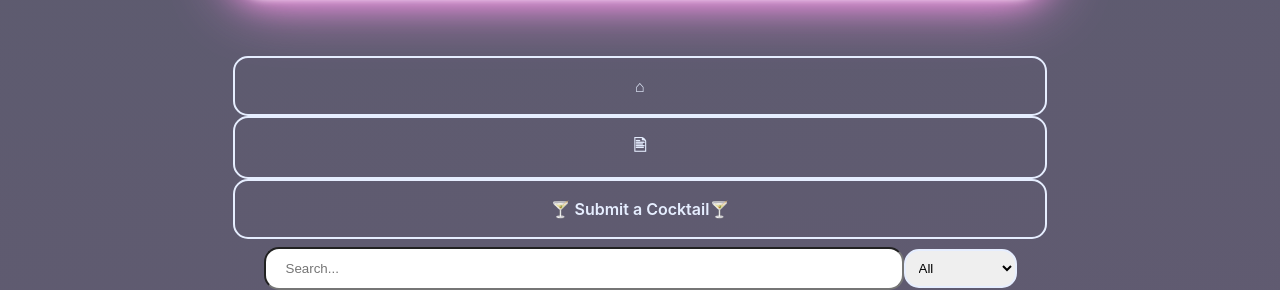
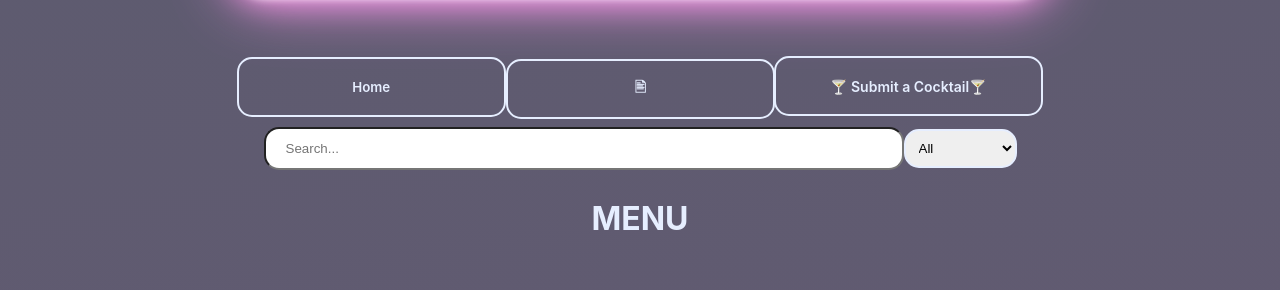
Before and after one commit to drozmajzl/cocktail-project, a React (Create React App) app: page /menu in a window 1280 px wide. Shown: the part 309-599 px from the top of the page. Built offline with nearby package versions, Linux system fonts and the light colour scheme; data requests are answered from the project's data file.

Commit message:
Misc styling updates

```diff
--- a/src/App.css
+++ b/src/App.css
@@ -76,6 +76,10 @@
 }
 
 /* CSS */
+/* #home-button{
+  font-size: 36px;
+} */
+
 .button-28 {
   appearance: none;
   background-color: transparent;
@@ -86,11 +90,10 @@
   cursor: pointer;
   display: inline-block;
   font-family: Roobert,-apple-system,BlinkMacSystemFont,"Segoe UI",Helvetica,Arial,sans-serif,"Apple Color Emoji","Segoe UI Emoji","Segoe UI Symbol";
-  font-size: 16px;
   font-weight: 600;
   line-height: normal;
-  margin: 0;
   min-height: 60px;
+  max-height:60px;
   min-width: 0;
   outline: none;
   padding: 16px 24px;
@@ -100,8 +103,12 @@
   user-select: none;
   -webkit-user-select: none;
   touch-action: manipulation;
-  width: 100%;
+  width: 33%;
   will-change: transform;
+}
+
+.non-home-menu-buttons{
+  font-size:14px;
 }
 
 .button-28:disabled {
@@ -119,6 +126,8 @@
   box-shadow: none;
   transform: translateY(0);
 }
+
+
 .button-29 {
   /* appearance: none; */
   background-color: transparent;
--- a/src/components/Home.js
+++ b/src/components/Home.js
@@ -8,7 +8,6 @@ const displayCocktails=favorited.map(cocktail=><Cocktail key={cocktail.id} cockt
 
 return(
     <div>
-        <h1>HOME PAGE</h1>
         {displayCocktails}
     </div>
     )
--- a/src/components/NavBar.js
+++ b/src/components/NavBar.js
@@ -15,15 +15,15 @@ function NavBar(){
         exact
         >
         {homeRoute ? null :
-        <button className="button-28" type="button">
-        ⌂
+        <button className="button-28" id="home-button" type="button">
+        Home
         </button>}
         </NavLink>
         <NavLink
         to="/menu"
         exact
         >
-        <button className="button-28" type="button">
+        <button className="button-28 non-home-menu-buttons" type="button">
         &#128441;
         </button>
       </NavLink>
@@ -31,7 +31,7 @@ function NavBar(){
         to="/addCocktail"
         exact
         >
-        <button className="button-28" type="button">
+        <button className="button-28 non-home-menu-buttons" type="button">
         🍸 Submit a Cocktail🍸
         </button>
       </NavLink>
```
